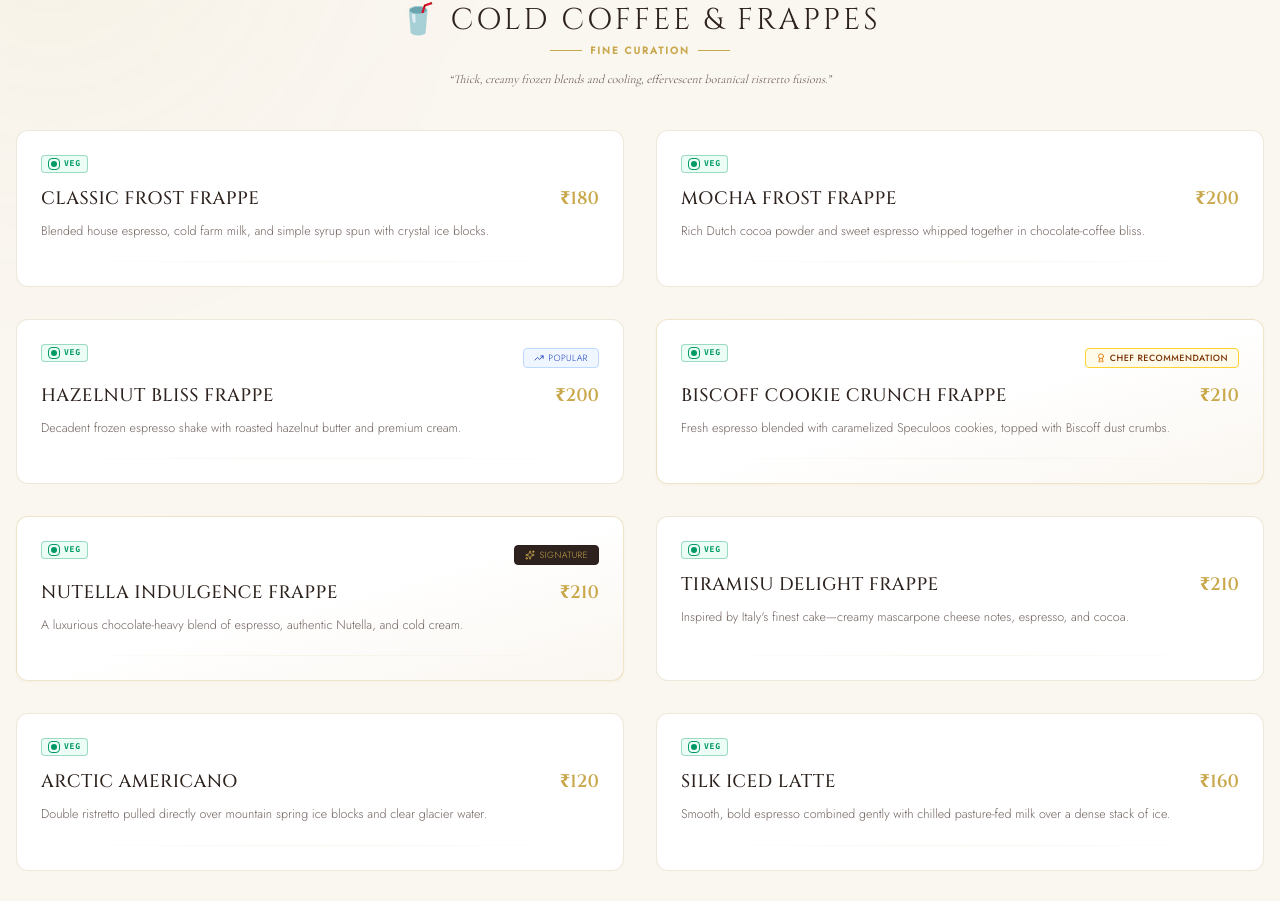
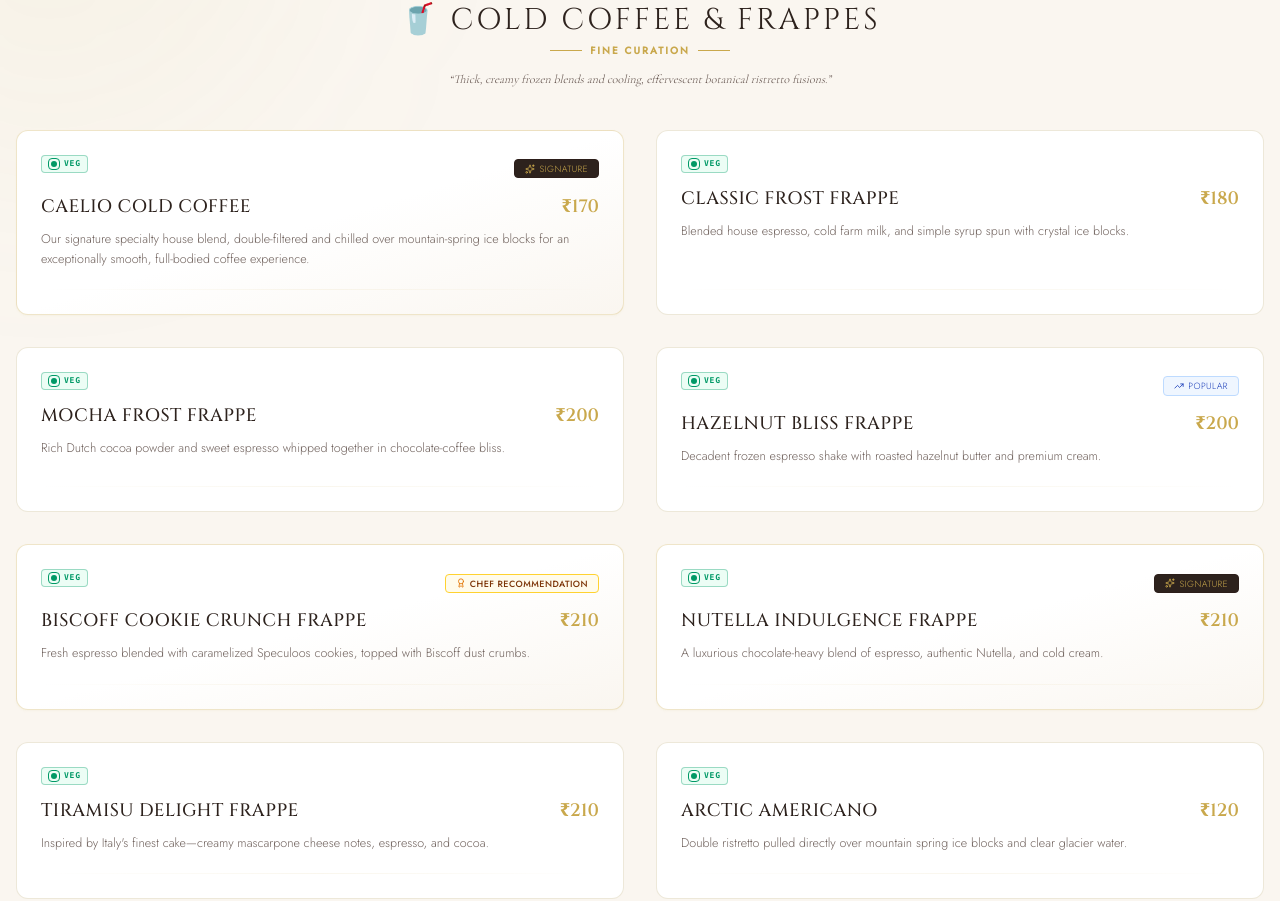
Before and after one commit to rpatrikar27/Caelio, a Next.js app: page /menu in a window 1280 px wide. Shown: the part 4324-5225 px from the top of the page. Built offline with nearby package versions, Linux system fonts and the light colour scheme.

Commit message:
feat(menu): add Caelio Cold Coffee to menu
Include the new signature house blend in the Cold Coffee & Frappes section.

```diff
--- a/app/menu/data.ts
+++ b/app/menu/data.ts
@@ -42,6 +42,7 @@ export const menuCategories: MenuCategory[] = [
     name: '🥤 Cold Coffee & Frappes',
     accent: 'Thick, creamy frozen blends and cooling, effervescent botanical ristretto fusions.',
     items: [
+      { name: 'Caelio Cold Coffee', price: '₹170', desc: 'Our signature specialty house blend, double-filtered and chilled over mountain-spring ice blocks for an exceptionally smooth, full-bodied coffee experience.', type: 'veg', tag: 'Signature' },
       { name: 'Classic Frost Frappe', price: '₹180', desc: 'Blended house espresso, cold farm milk, and simple syrup spun with crystal ice blocks.', type: 'veg' },
       { name: 'Mocha Frost Frappe', price: '₹200', desc: 'Rich Dutch cocoa powder and sweet espresso whipped together in chocolate-coffee bliss.', type: 'veg' },
       { name: 'Hazelnut Bliss Frappe', price: '₹200', desc: 'Decadent frozen espresso shake with roasted hazelnut butter and premium cream.', type: 'veg', tag: 'Popular' },
```
